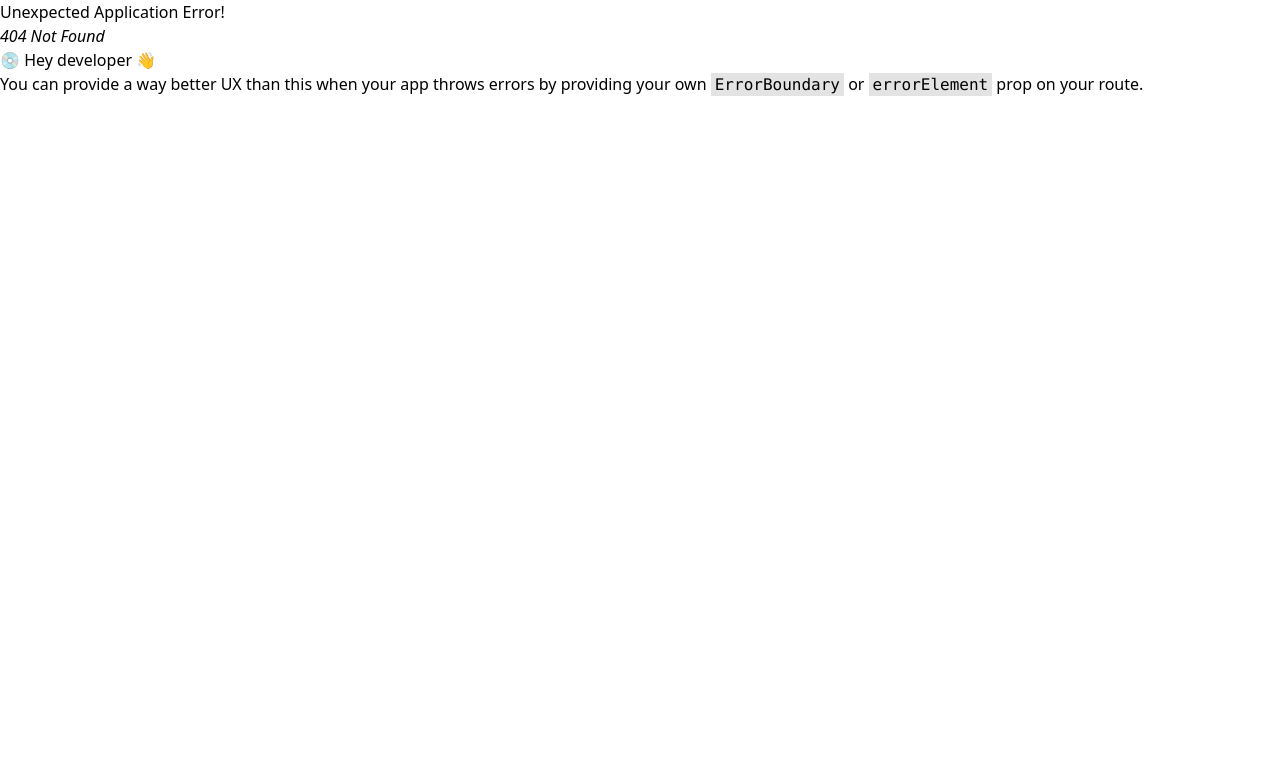
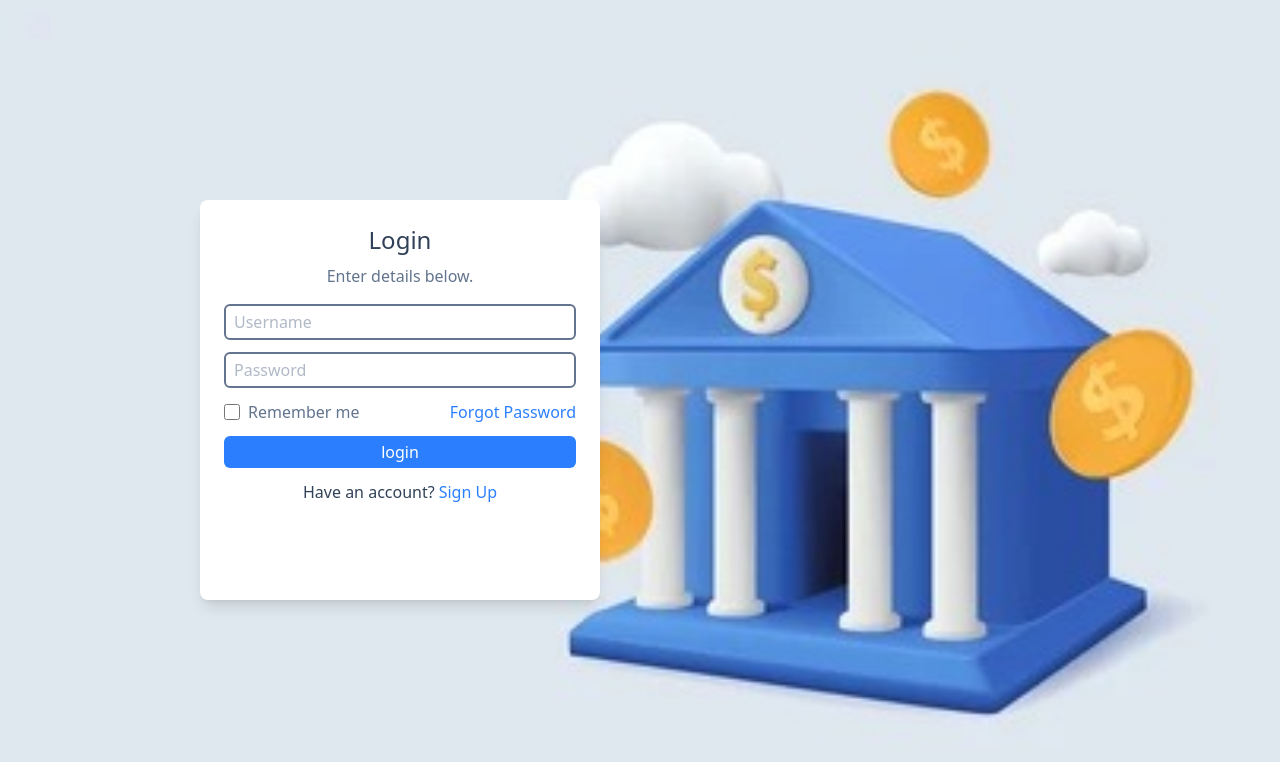
Before and after one commit to ndelacruz-2023048/Bank_Obama_Frontend, a React (Vite) app: page /Auth in a window 1280 px wide. Before the commit this address had no page. Shown: the top 762 px of the page. Built offline with nearby package versions, Linux system fonts and the light colour scheme.

Commit message:
Se empieza estructura login

```diff
--- /dev/null
+++ b/src/Page/LoginPage.jsx
@@ -0,0 +1,10 @@
+import React from 'react'
+import { LoginTemplate } from '../components/template/LoginTemplate'
+
+export const LoginPage = () => {
+  return (
+    <div>
+        <LoginTemplate/>
+    </div>
+  )
+}
--- /dev/null
+++ b/src/components/organimos/forms/LoginForm.jsx
@@ -0,0 +1,42 @@
+import React from 'react'
+
+export const LoginForm = () => {
+    return (
+    <div className="bg-white rounded-lg shadow-lg ml-50 mt-50 h-100 w-100 p-6" >
+      <div className="flex flex-col justify-center items-center space-y-2">
+        <h2 className="text-2xl font-medium text-slate-700">Login</h2>
+        <p className="text-slate-500">Enter details below.</p>
+      </div>
+      <form className="w-full mt-4 space-y-3">
+        <div>
+          <input className="outline-none border-2 rounded-md px-2 py-1 text-slate-500 w-full focus:border-blue-300" placeholder="Username" id="username" name="username" type="text" />
+        </div>
+        <div>
+          <input className="outline-none border-2 rounded-md px-2 py-1 text-slate-500 w-full focus:border-blue-300" placeholder="Password" id="password" name="password" type="password" />
+        </div>
+        <div className="flex items-center justify-between">
+          <div className="flex items-center">
+            <input className="mr-2 w-4 h-4" id="remember" name="remember" type="checkbox" />
+            <span className="text-slate-500">Remember me </span>
+          </div>
+          <a className="text-blue-500 font-medium hover:underline" href="#">Forgot Password</a>
+        </div>
+        <button className="w-full justify-center py-1 bg-blue-500 hover:bg-blue-600 active:bg-blue-700 rounded-md text-white ring-2" id="login" name="login" type="submit">
+          login
+        </button>
+        <p className="flex justify-center space-x-1">
+          <span className="text-slate-700"> Have an account? </span>
+          <a className="text-blue-500 hover:underline" href="#">Sign Up</a>
+        </p>
+      </form>
+    </div>
+  )
+    /* return (
+        <div className='bg-white rounded-lg shadow-lg ml-50 mt-50 h-100 w-100'>
+
+            <form action="">
+                <h2 className='text-2xl font-bold mb-6 text-center'>Login</h2>
+            </form>
+        </div>
+    ) */
+}
--- /dev/null
+++ b/src/components/template/LoginTemplate.jsx
@@ -0,0 +1,9 @@
+import React from 'react'
+import { LoginForm } from '../organimos/forms/LoginForm'
+import Logo from '../../assets/Logo.jpg'
+
+export const LoginTemplate = () => {
+  return (
+    <div style={{ backgroundImage: `url(${Logo})` }} className="bg-cover bg-center bg-no-repeat h-screen flex"><LoginForm/></div>
+  )
+}
--- a/src/routers/routes.jsx
+++ b/src/routers/routes.jsx
@@ -9,6 +9,7 @@ import { TransactionBankFormPage } from '../Page/TransactionBankFormPage'
 import { ProfilePage } from '../Page/ProfilePage'
 import { ClientsBankPage } from '../Page/ClientsBankPage'
 import { DepositsBankPage } from '../Page/DepositsBankPage'
+import { LoginPage } from '../Page/LoginPage'
 
 const router  = createBrowserRouter([
     {
@@ -48,6 +49,10 @@ const router  = createBrowserRouter([
                 element:<DepositsBankPage/>
             },
         ]
+    },
+    {
+        path: '/Auth',
+        element: <LoginPage/>
     }
 ])
 
```
Also changed, not shown: src/assets/Logo.jpg (added).
